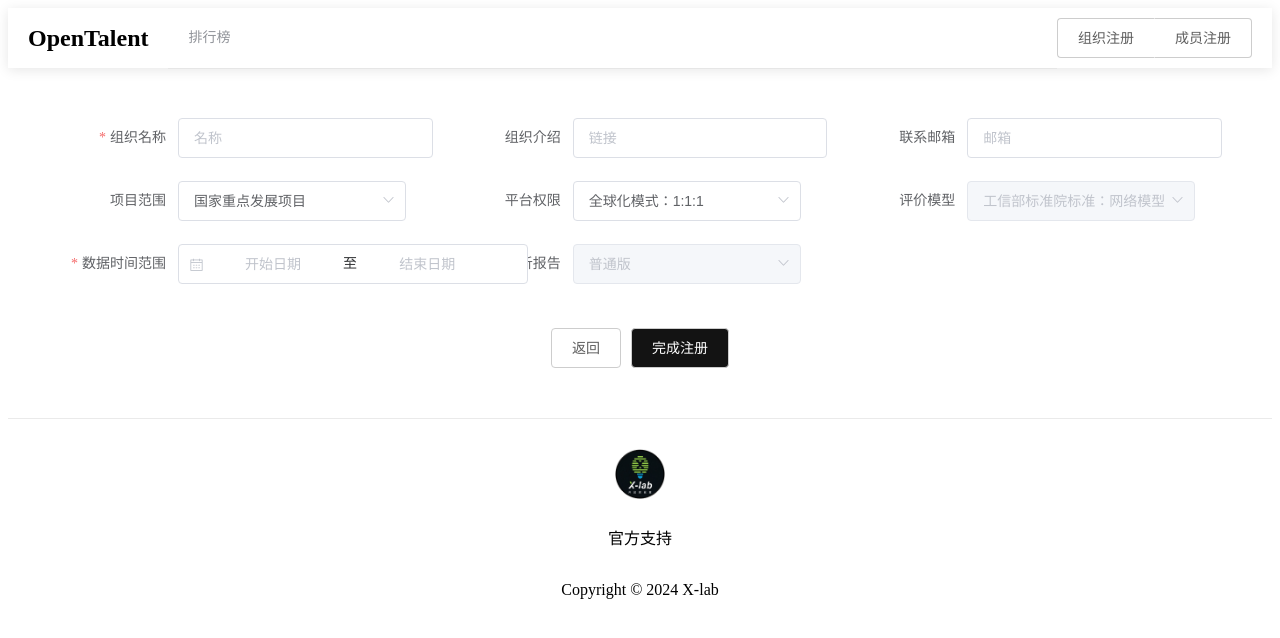
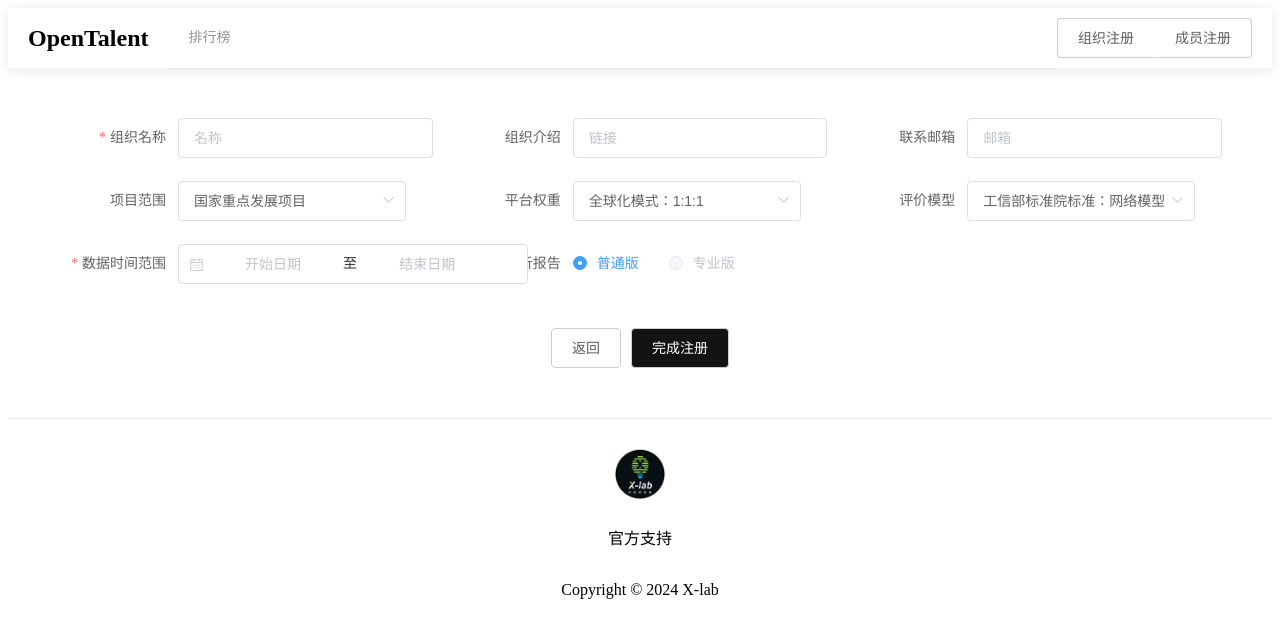
Before and after one commit to X-lab2017/open-talent, a Vue app in the folder frontend/: page /org-register in a window 1280 px wide. Shown: the top 638 px of the page. Built offline with nearby package versions, Linux system fonts and the light colour scheme.

Commit message:
bug-fix
Signed-off-by: HdxL0V3 <1191845623@qq.com>

```diff
--- a/frontend/src/views/OrgRegister.vue
+++ b/frontend/src/views/OrgRegister.vue
@@ -30,30 +30,28 @@
           <el-col :span="8">
             <el-form-item label="项目范围">
               <el-select v-model="form.category1" placeholder="请选择">
-                <el-option
-                  label="国家重点发展项目"
-                  value="国家重点发展项目"
-                ></el-option>
+                <el-option label="国家重点发展项目" value="国家重点发展项目"></el-option>
+                <el-option label="全球影响力排名前10000项目" value="全球影响力排名前10000项目"></el-option>
+                <el-option label="CCF开源项目分级列表" value="CCF开源项目分级列表"></el-option>
+                <el-option label="个性化定制" value="个性化定制"></el-option>
               </el-select>
             </el-form-item>
           </el-col>
           <el-col :span="8">
-            <el-form-item label="平台权限">
+            <el-form-item label="平台权重">
               <el-select v-model="form.category2" placeholder="请选择">
-                <el-option
-                  label="全球化模式：1:1:1"
-                  value="全球化模式：1:1:1"
-                ></el-option>
+                <el-option label="全球化模式：1:1:1" value="全球化模式：1:1:1"></el-option>
+                <el-option label="中国优先模式：2:2:1" value="中国优先模式：2:2:1"></el-option>
+                <el-option label="基金会优先模式：5:3:2" value="基金会优先模式：5:3:2"></el-option>
               </el-select>
             </el-form-item>
           </el-col>
           <el-col :span="8">
             <el-form-item label="评价模型">
-              <el-select v-model="form.category3" placeholder="请选择" disabled>
-                <el-option
-                  label="工信部标准院标准：网络模型"
-                  value="工信部标准院标准：网络模型"
-                ></el-option>
+              <el-select v-model="form.category3" placeholder="请选择">
+                <el-option label="工信部标准院标准：网络模型" value="工信部标准院标准：网络模型"></el-option>
+                <el-option label="工信部标准院标准：统计模型" value="工信部标准院标准：统计模型"></el-option>
+                <el-option label="个性化定制" value="个性化定制"></el-option>
               </el-select>
             </el-form-item>
           </el-col>
@@ -93,9 +91,10 @@
           </el-col>
           <el-col :span="8">
             <el-form-item label="分析报告">
-              <el-select v-model="form.category4" placeholder="请选择" disabled>
-                <el-option label="普通版" value="普通版"></el-option>
-              </el-select>
+              <el-radio-group v-model="form.category4">
+                <el-radio label="普通版">普通版</el-radio>
+                <el-radio label="专业版" :disabled="true">专业版</el-radio>
+              </el-radio-group>
             </el-form-item>
           </el-col>
         </el-row>
```
